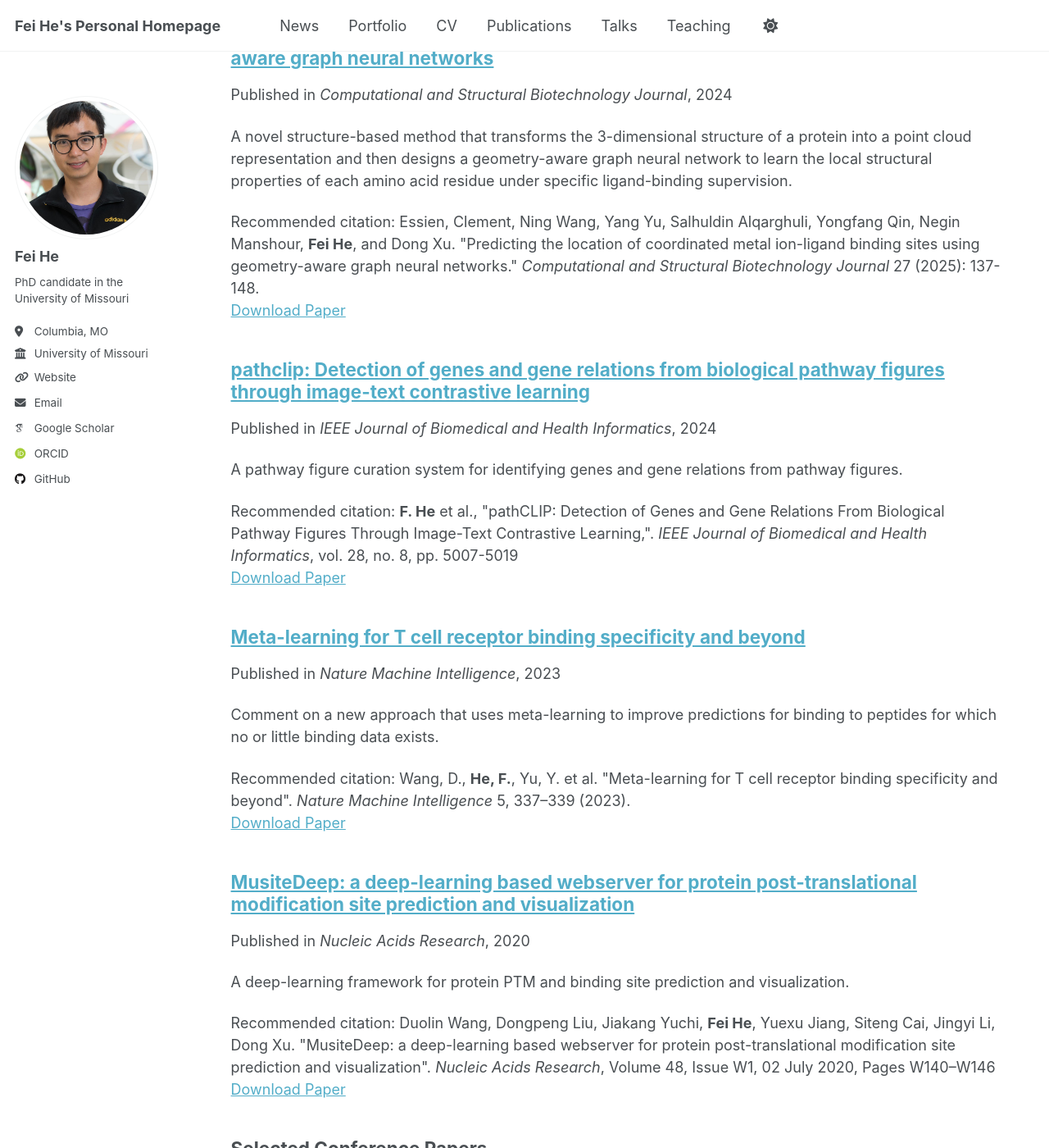
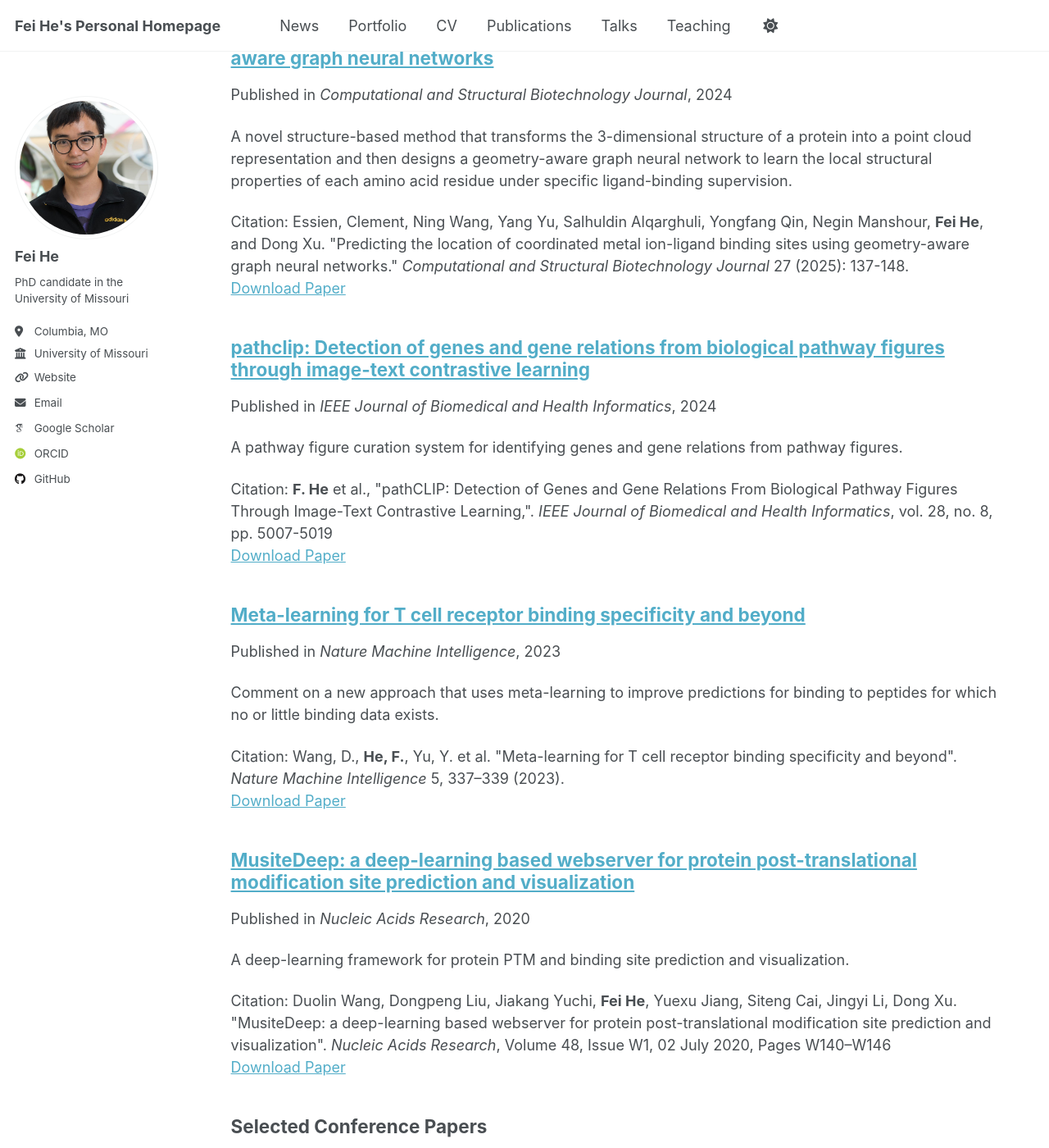
Before and after one commit to coffee19850519/coffee19850519.github.io, a Jekyll site: the page built from _pages/publications.html, in a window 1280 px wide and 1400 px high, scrolled down 301 px. Shown: the whole window at 82% size. Built offline with Jekyll 4.4.1, drawn with Linux system fonts in a browser that asks for light colours; some web fonts are replaced; some of the changed text lies outside the part shown.

```diff
--- a/_includes/archive-single.html
+++ b/_includes/archive-single.html
@@ -53,21 +53,21 @@
     {% endif %}
 
     {% if post.citation and post.paperurl and post.slidesurl and post.bibtexurl %}
-      <p>Recommended citation: {{ post.citation }}<br /><a href="{{ post.paperurl }}">Download Paper</a> | <a href="{{ post.slidesurl }}">Download Slides</a> | <a href="{{ post.bibtexurl }}">Download Bibtex</a></p>
+      <p>Citation: {{ post.citation }}<br /><a href="{{ post.paperurl }}">Download Paper</a> | <a href="{{ post.slidesurl }}">Download Slides</a> | <a href="{{ post.bibtexurl }}">Download Bibtex</a></p>
     {% elsif post.citation and post.paperurl and post.slidesurl %}
-      <p>Recommended citation: {{ post.citation }}<br /><a href="{{ post.paperurl }}">Download Paper</a> | <a href="{{ post.slidesurl }}">Download Slides</a></p>
+      <p>Citation: {{ post.citation }}<br /><a href="{{ post.paperurl }}">Download Paper</a> | <a href="{{ post.slidesurl }}">Download Slides</a></p>
     {% elsif post.citation and post.paperurl and post.bibtexurl %}
-      <p>Recommended citation: {{ post.citation }}<br /><a href="{{ post.paperurl }}">Download Paper</a> | <a href="{{ post.bibtexurl }}">Download Bibtex</a></p>
+      <p>Citation: {{ post.citation }}<br /><a href="{{ post.paperurl }}">Download Paper</a> | <a href="{{ post.bibtexurl }}">Download Bibtex</a></p>
     {% elsif post.citation and post.paperurl %}
-      <p>Recommended citation: {{ post.citation }}<br /><a href="{{ post.paperurl }}">Download Paper</a></p>
+      <p>Citation: {{ post.citation }}<br /><a href="{{ post.paperurl }}">Download Paper</a></p>
     {% elsif post.citation and post.slidesurl and post.bibtexurl %}
-      <p>Recommended citation: {{ post.citation }}<br /><a href="{{ post.slidesurl }}">Download Slides</a> | <a href="{{ post.bibtexurl}}">Download Bibtex</a></p>
+      <p>Citation: {{ post.citation }}<br /><a href="{{ post.slidesurl }}">Download Slides</a> | <a href="{{ post.bibtexurl}}">Download Bibtex</a></p>
     {% elsif post.citation and post.slidesurl %}
-      <p>Recommended citation: {{ post.citation }}<br /><a href="{{ post.slidesurl }}">Download Slides</a></p>
+      <p>Citation: {{ post.citation }}<br /><a href="{{ post.slidesurl }}">Download Slides</a></p>
     {% elsif post.citation and post.bibtexurl %}
-      <p>Recommended citation: {{ post.citation }}<br /><a href="{{ post.bibtexurl }}">Download Bibtex</a></p>
+      <p>Citation: {{ post.citation }}<br /><a href="{{ post.bibtexurl }}">Download Bibtex</a></p>
     {% elsif post.citation %}
-      <p>Recommended citation: {{ post.citation }}</p>
+      <p>Citation: {{ post.citation }}</p>
     {% elsif post.paperurl and post.bibtexurl %}
       <p><a href=" {{ post.paperurl }} ">Download Paper</a> | <a href="{{ post.bibtexurl }}">Download Bibtex</a></p>
     {% elsif post.paperurl %}
```
Also changed, not shown: _publications/2024-08-07.md (+4 -0 lines).
